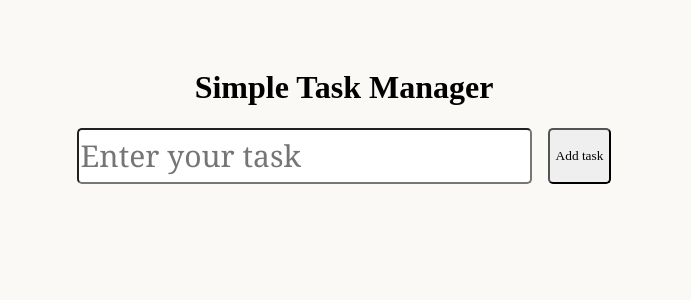
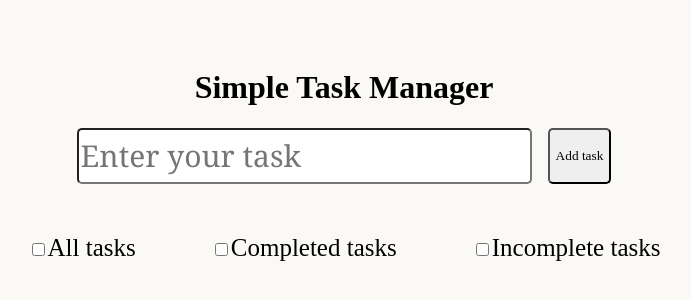
Before and after one commit to joesmcneil/Simple-Task-Manager-App, a Vue app: page / in a window 1280 px wide. Shown: the part 102-402 px from the top of the page, without its empty margins (296-987 px from the left). Built offline with nearby package versions, Linux system fonts and the light colour scheme.

Commit message:
Added some initial functionality for task filtering

```diff
--- a/src/App.vue
+++ b/src/App.vue
@@ -1,6 +1,7 @@
 <script setup lang="ts">
 import InputField from './components/InputField.vue'
 import TaskList from './components/TaskList.vue'
+import ListFilters from './components/ListFilters.vue'
 import { ref } from 'vue';
 
 // Exporting an interface so an array of objects containing different data types can be implemented across components
@@ -25,6 +26,9 @@ const storedTasks = ref<Task[]>(JSON.parse(localStorage.getItem('savedTasks') ||
     <div class="inputContainer">
       <InputField :storedTasks="storedTasks"/>
     </div>
+    <div class="filtersContainer">
+      <ListFilters></ListFilters>
+    </div>
     <div class="taskListContainer">
       <TaskList :storedTasks="storedTasks"/>
     </div>
--- a/src/assets/main.css
+++ b/src/assets/main.css
@@ -99,3 +99,36 @@ button {
     display: flex;
     justify-content: space-between;
 }
+
+.filtersContainer {
+    display: flex;
+    flex-flow: nowrap;
+    justify-content: center;
+    margin-top: 50px;
+}
+
+.filterList {
+    display: flex;
+    flex-flow: nowrap;
+    justify-content: space-between;
+}
+
+.allTasksCheckbox {
+    margin-right: 3em;
+    font-size: 25px;
+    font-family: rockwell;
+    color: black;
+}
+
+.completeTasksCheckbox {
+    margin-right: 3em;
+    font-size: 25px;
+    font-family: rockwell;
+    color: black;
+}
+
+.incompleteTasksCheckbox {
+    font-size: 25px;
+    font-family: rockwell;
+    color: black;
+}
--- /dev/null
+++ b/src/components/ListFilters.vue
@@ -0,0 +1,36 @@
+<script setup lang="ts">
+import { ref } from 'vue';
+
+const filterSet = (filter:string) => {
+    const currentFilter = localStorage.getItem('filter');
+    const setFilter = (filter === 'All' && filter !== currentFilter) || (filter === 'Complete' && filter !== currentFilter) || (filter === 'Incomplete' && filter!== currentFilter)
+    ? filter
+    : 'None';
+  localStorage.setItem('filter', setFilter);
+  console.log(setFilter);
+};
+
+</script>
+
+<template>
+
+<div class="filterList">
+  <div class="allTasksCheckbox">
+    <input type="checkbox" @click="filterSet('All')" name="All tasks" value="All tasks">
+    <label for="All tasks">All tasks</label>
+  </div>
+  <div class="completeTasksCheckbox">
+    <input type="checkbox" @click="filterSet('Complete')" name="Completed tasks">
+    <label for="Completed tasks">Completed tasks</label>
+  </div>
+  <div class="incompleteTasksCheckbox" @click="filterSet('Incomplete')" name="Incomplete tasks">
+    <input type="checkbox">
+    <label for="Incomplete tasks">Incomplete tasks</label>
+  </div>
+</div>
+
+</template>
+
+<style scoped>
+
+</style>
--- a/src/components/taskList.vue
+++ b/src/components/taskList.vue
@@ -1,7 +1,6 @@
 <script setup lang="ts">
 import { ref } from 'vue';
 import { Task } from '../App.vue';
-
 
 // Registering props to this component
 const props = defineProps<{
@@ -31,6 +30,7 @@ const completeToggle = (index:number) => {
 
 <template>
   <div>
+
   <ul>
     <li v-for="(task, index) in storedTasks" :key="index" :class="{ taskItemActive: true, completedTask: task.completed }" :id:number="task.taskId">
       <div class="taskContent">
```
Also changed, not shown: 1 other file (tests, documents, lock files or other folders).
